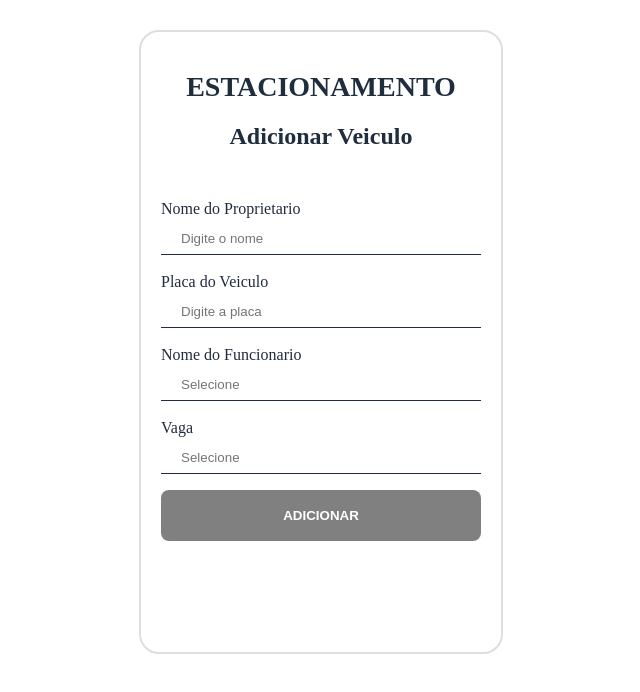
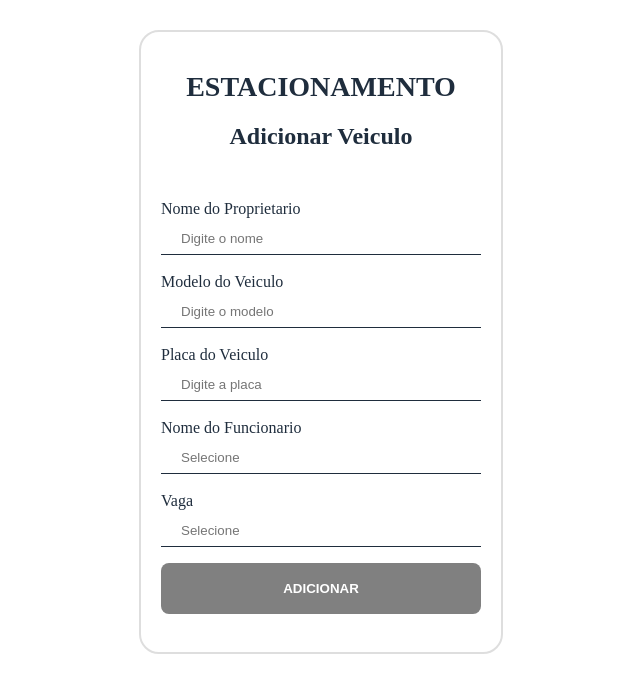
Before and after one commit to 461827/react-sistema-estacionamento, a React (Create React App) app: page /form in a window 1280 px wide. Shown: the top 692 px of the page, without its empty margins (319-959 px from the left). Built offline with nearby package versions, Linux system fonts and the light colour scheme.

Commit message:
evoluindo codigo

```diff
--- a/src/components/Input/index.jsx
+++ b/src/components/Input/index.jsx
@@ -4,12 +4,17 @@ import {Container,Label, InputText} from "./style"
 
 import {Space} from "../Space"
 
-export const Input = ({label,placeholder,top}) => {
+export const Input = ({label,placeholder,top, onChange, value}) => {
     return(
         <>
             <Container>
                 <Label htmlFor="">{label}</Label>
-                <InputText type="text" placeholder={placeholder} />
+                <InputText
+                    type="text"
+                    placeholder={placeholder}
+                    onChange={onChange}
+                    value={value}
+                />
             </Container>
             <Space top={top? top: 0}/>
         </>
--- a/src/pages/Form.jsx
+++ b/src/pages/Form.jsx
@@ -1,5 +1,6 @@
 import React,{useState} from "react";
-import{useHistory} from "react-router-dom"
+import{useHistory, useParams} from "react-router-dom"
+import {db} from "../db"
 
 import { Layout } from "../components/Layout";
 import { Button } from "../components/Button";
@@ -11,7 +12,32 @@ import {Space} from "../components/Space";
 
 export default () => {
     const history = useHistory();
+    const params = useParams();
     const [showModal, setShowModal] = useState(false);
+    const [nameProprietario, setNameProprietario] = useState("");
+    const [modelCar, setModelCar] = useState("");
+    const [numPlaca, setNumPlaca] = useState("");
+    const [nameFuncionario, setNameFuncionario] = useState("");
+    const [numVaga, setNumVaga] = useState("");
+
+    console.log(params.space)
+
+    console.log(db?.find((item) => {return item.parkingSpace === 5}))
+
+
+    const handleOnSubmit = () => {
+        const data = {
+            nameClient: nameProprietario,
+            model: modelCar,
+            plate: numPlaca,
+            employee: nameFuncionario,
+            parkingSpace: numVaga
+        }
+
+        db.push(data)
+
+        setShowModal(true)
+    }
 
     return(
         <Layout>
@@ -26,28 +52,48 @@ export default () => {
             <Input
                 label="Nome do Proprietario"
                 placeholder="Digite o nome"
+                value={nameProprietario}
+                onChange={(event) => {setNameProprietario(event.target.value)}}
+                top={2}
+            />
+
+            <Input
+                label="Modelo do Veiculo"
+                placeholder="Digite o modelo"
+                value={modelCar}
+                onChange={(event) => {setModelCar(event.target.value)}}
                 top={2}
             />
 
             <Input
                 label="Placa do Veiculo"
                 placeholder="Digite a placa"
+                value={numPlaca}
+                onChange={(event) => {setNumPlaca(event.target.value)}}
                 top={2}
             />
 
             <Input
                 label="Nome do Funcionario"
                 placeholder="Selecione"
+                value={nameFuncionario}
+                onChange={(event) => {setNameFuncionario(event.target.value)}}
                 top={2}
             />
 
             <Input
                 label="Vaga"
                 placeholder="Selecione"
+                value={numVaga}
+                onChange={(event) => {setNumVaga(event.target.value)}}
                 top={2}
             />
 
-            <Button label="Adicionar" onClick={() => {setShowModal(true)}}/>
+            <Button
+                label="Adicionar"
+                onClick={() => {handleOnSubmit()}}
+
+            />
 
             {showModal && (
                 <ModalDialog
```
